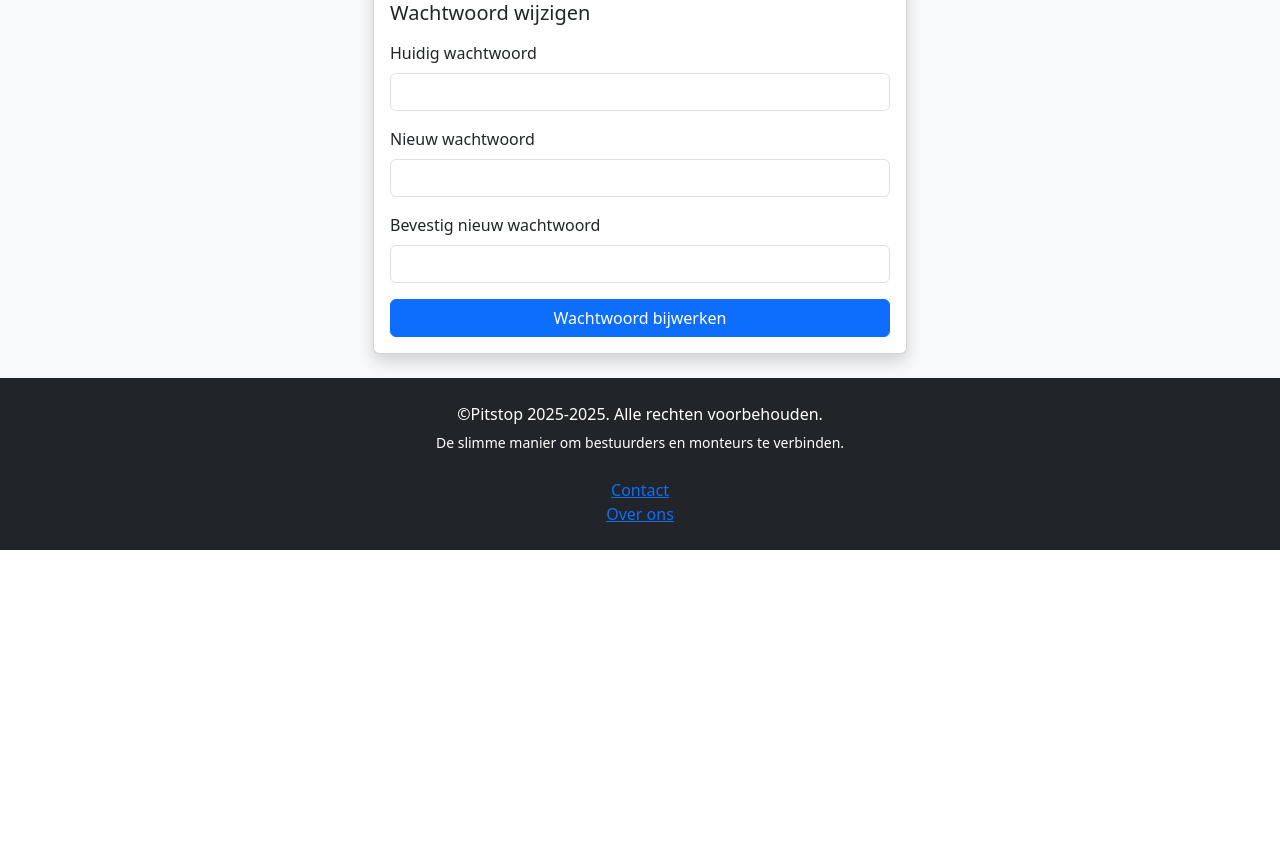
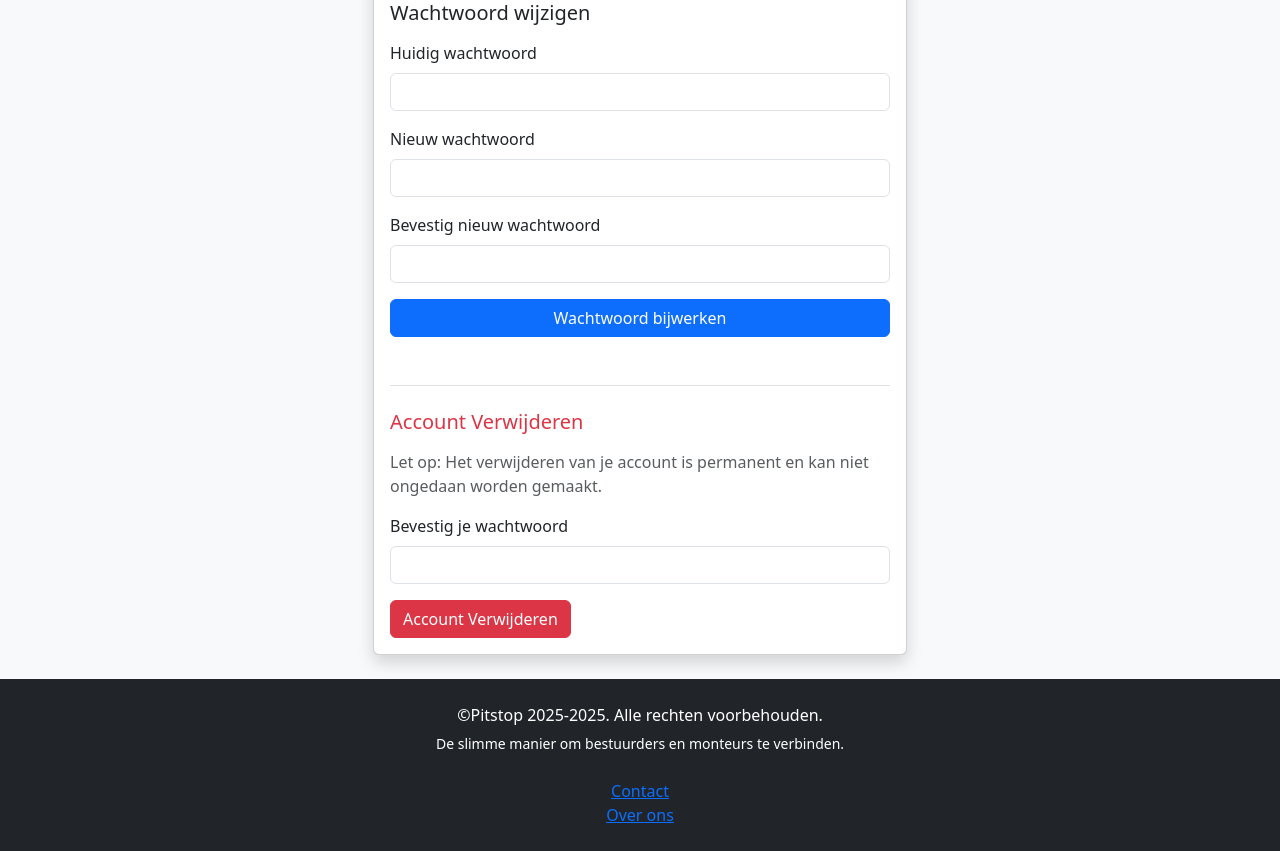
Before and after one commit to Banderas13/pitstop, a Laravel app: page /account in a window 1280 px wide. Shown: the part 1087-1938 px from the top of the page. Before the commit the page ends 1637 px from the top, so only its background shows below. Run offline with Laravel 12, Linux system fonts and the light colour scheme; the visitor is signed in with stand-in values (Sample User, id 1); data comes from the database, SQL or seed files in the repository.

Commit message:
Mogelijk om account te verwijderen

```diff
--- a/app/Http/Controllers/ProfileController.php
+++ b/app/Http/Controllers/ProfileController.php
@@ -87,4 +87,26 @@ class ProfileController extends Controller
 
         return back()->with('success', 'Je e-mailadres is succesvol bijgewerkt.');
     }
+
+    public function deleteAccount(Request $request)
+    {
+        $request->validate([
+            'current_password' => ['required', 'current_password'],
+        ]);
+
+        if (Auth::guard('mechanic')->check()) {
+            $user = Auth::guard('mechanic')->user();
+            Auth::guard('mechanic')->logout();
+            $user->delete();
+        } else {
+            $user = Auth::guard('web')->user();
+            Auth::guard('web')->logout();
+            $user->delete();
+        }
+
+        $request->session()->invalidate();
+        $request->session()->regenerateToken();
+
+        return redirect('/')->with('success', 'Je account is succesvol verwijderd.');
+    }
 }
--- a/resources/views/profile.blade.php
+++ b/resources/views/profile.blade.php
@@ -250,6 +250,28 @@
                             </div>
                         </form>
                     @endif
+
+                    <!-- Delete Account Section -->
+                    <div class="mt-5 pt-4 border-top">
+                        <h5 class="text-danger mb-3">Account Verwijderen</h5>
+                        <p class="text-muted mb-3">Let op: Het verwijderen van je account is permanent en kan niet ongedaan worden gemaakt.</p>
+
+                        <form method="POST" action="{{ route('profile.delete') }}" onsubmit="return confirm('Weet je zeker dat je je account wilt verwijderen? Dit kan niet ongedaan worden gemaakt.');">
+                            @csrf
+                            @method('DELETE')
+
+                            <div class="mb-3">
+                                <label class="form-label">Bevestig je wachtwoord</label>
+                                <input type="password" class="form-control @error('current_password') is-invalid @enderror"
+                                       name="current_password" required>
+                                @error('current_password')
+                                    <div class="invalid-feedback">{{ $message }}</div>
+                                @enderror
+                            </div>
+
+                            <button type="submit" class="btn btn-danger">Account Verwijderen</button>
+                        </form>
+                    </div>
                 </div>
             </div>
         </div>
--- a/routes/web.php
+++ b/routes/web.php
@@ -92,6 +92,7 @@ Route::middleware(['auth:web,mechanic'])->group(function () {
     Route::put('/profile/name', [ProfileController::class, 'updateName'])->name('profile.update.name');
     Route::put('/profile/password', [ProfileController::class, 'updatePassword'])->name('profile.update.password');
     Route::put('/profile/email', [ProfileController::class, 'updateEmail'])->name('profile.update.email');
+    Route::delete('/profile/delete', [ProfileController::class, 'deleteAccount'])->name('profile.delete');
 });
 
 Route::get('/contact', function(){
```
